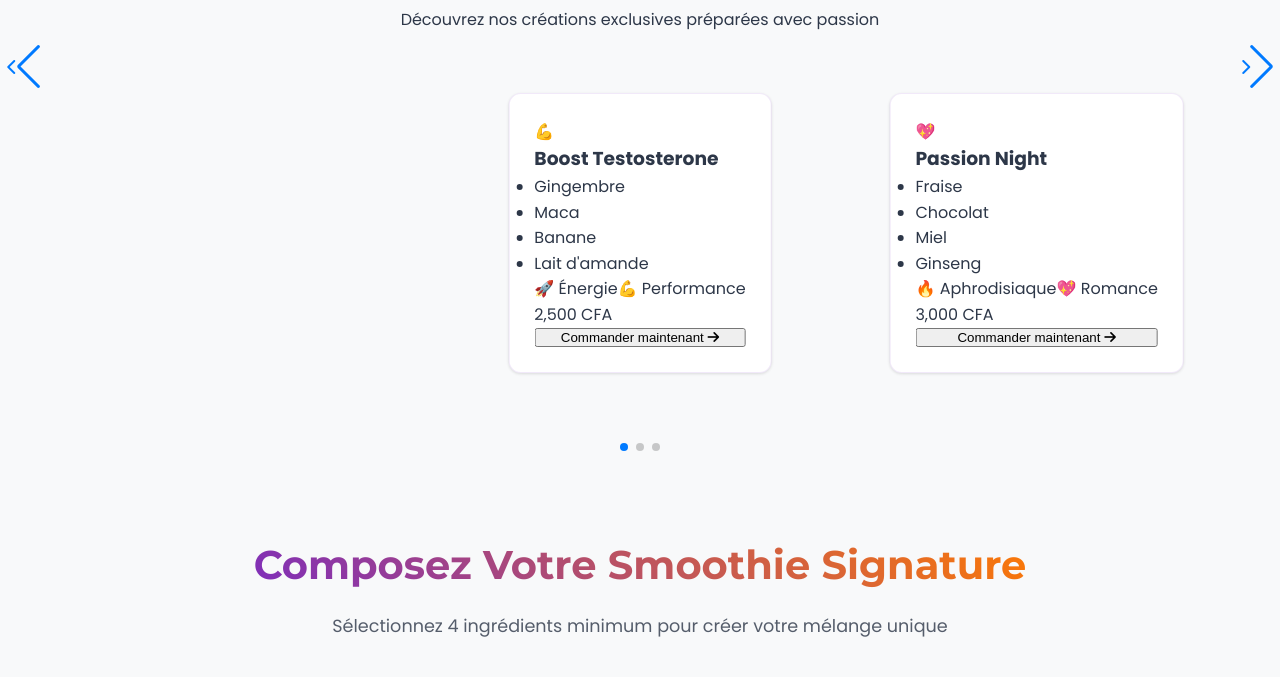
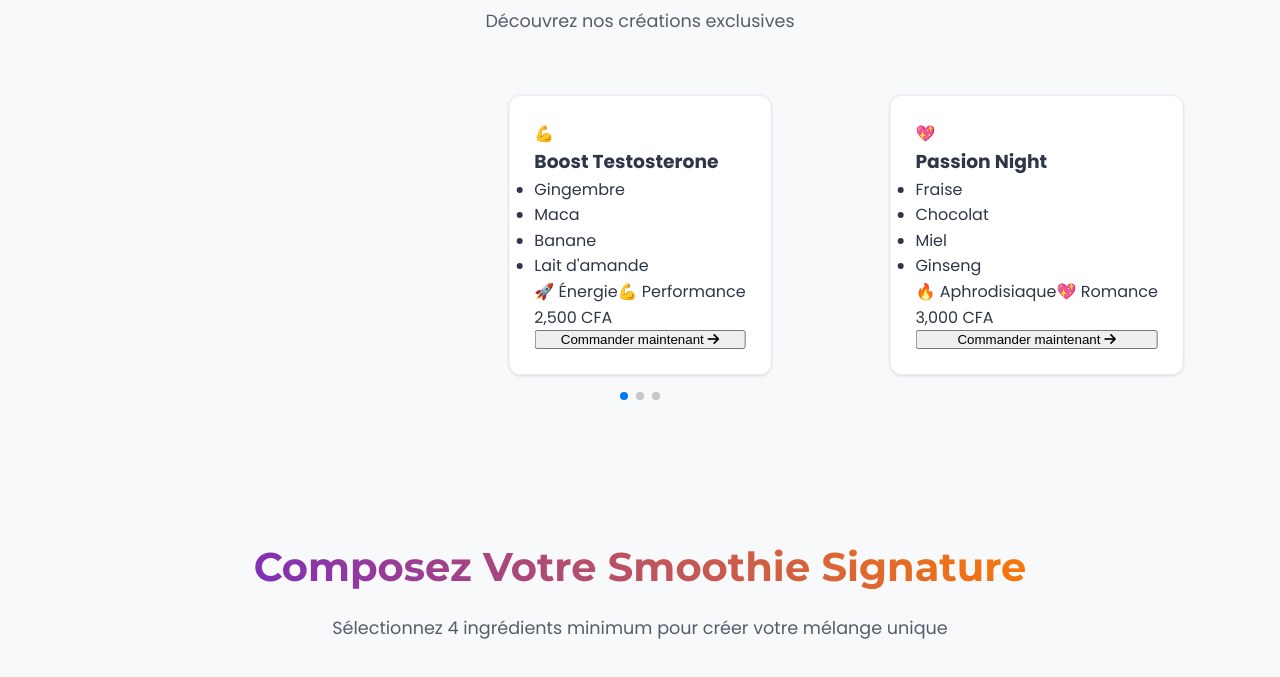
Before and after one commit to Smoothieexpress/Fresh-Mood, a plain HTML site: page index.html in a window 1280 px wide. Shown: the part 333-1010 px from the top of the page. Drawn offline with nearby package versions, Linux system fonts and the light colour scheme; files that its build step writes are made by us from their sources; files whose address does not match are found by name.

Commit message:
Update index.html

```diff
--- a/index.html
+++ b/index.html
@@ -51,25 +51,18 @@
 
         </section>
 
-        <!-- Smoothies Signature - Version Premium Deluxe -->
-<section class="signature-smoothies" id="specialites">
-    <div class="section-header">
-        <h2 class="section-title">
-            <span class="crown-icon"><i class="fas fa-crown"></i></span>
-            Nos Spécialités Signature
-        </h2>
-        <p class="section-subtitle">Découvrez nos créations exclusives préparées avec passion</p>
-        <div class="swiper-controls">
-            <div class="swiper-button-prev"><i class="fas fa-chevron-left"></i></div>
-            <div class="swiper-pagination"></div>
-            <div class="swiper-button-next"><i class="fas fa-chevron-right"></i></div>
-        </div>
-    </div>
+        <!-- Smoothies spéciaux - Version premium -->
+        <section class="special-smoothies" id="specialites">
+            <div class="section-header">
+                <h2><i class="fas fa-crown"></i> Nos Spécialités Signature</h2>
+                <p class="subtitle">Découvrez nos créations exclusives</p>
+            </div>
+            <div class="swiper">
+                <div class="swiper-wrapper" id="smoothies-container"></div>
+                <div class="swiper-pagination"></div>
+            </div>
+        </section>
 
-    <div class="swiper signature-swiper">
-        <div class="swiper-wrapper" id="smoothies-container"></div>
-    </div>
-</section>
         <!-- Personnalisation premium -->
         <section class="customization" id="personnalisation">
             <div class="section-header">
```
